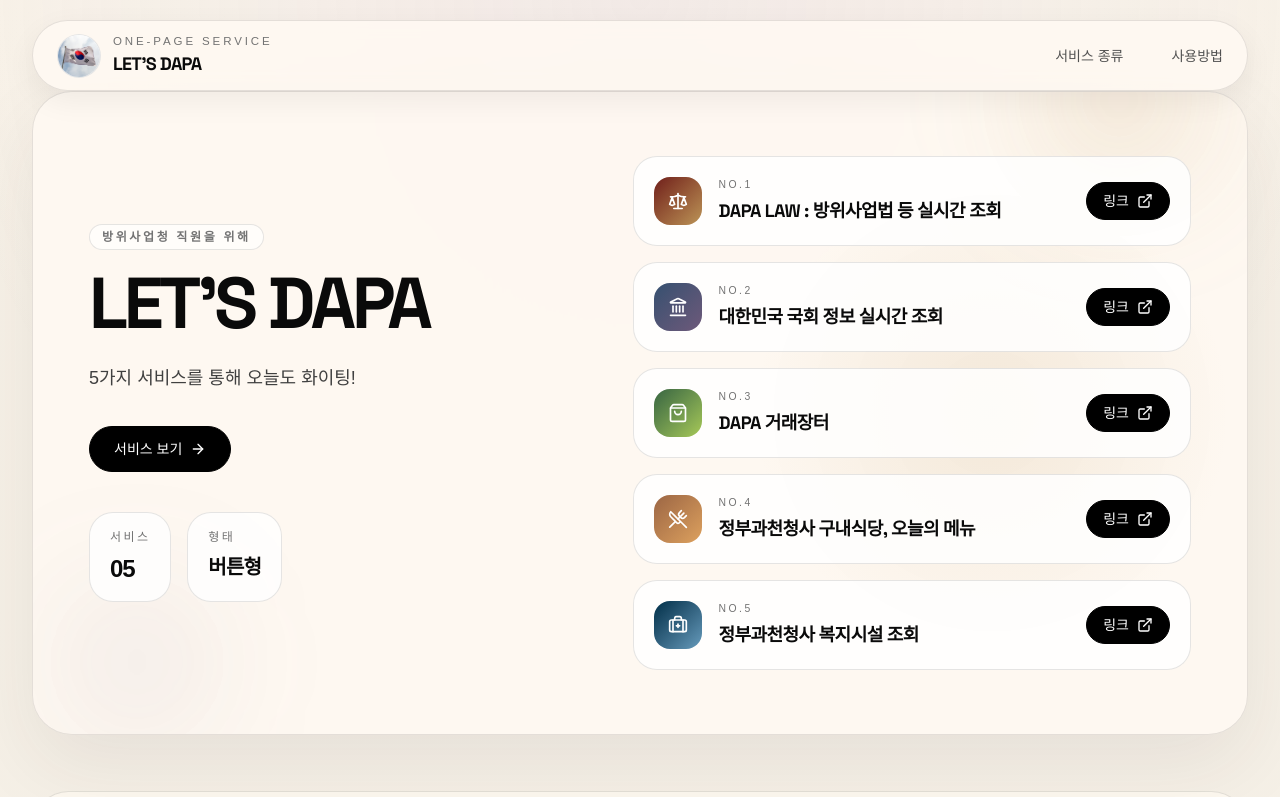
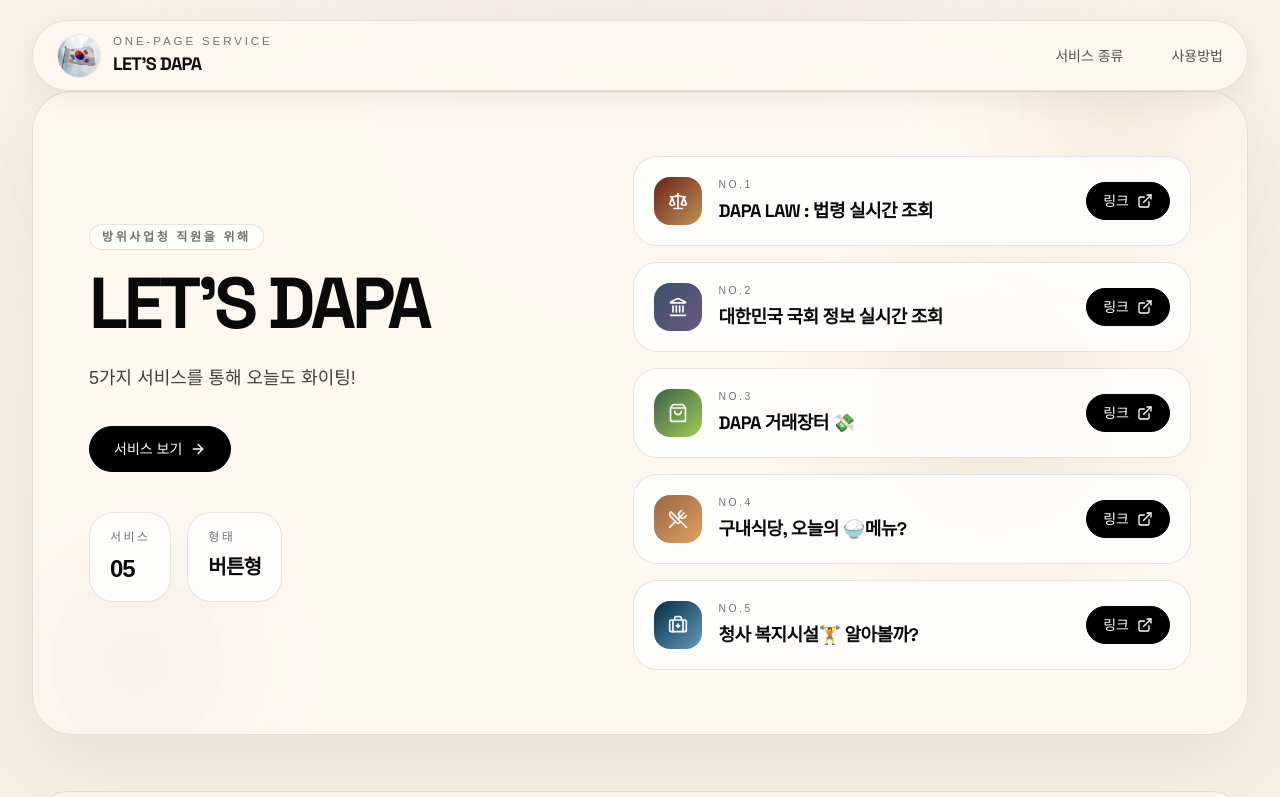
Before and after one commit to ai-studying-man/dapa, a Next.js app: page / in a window 1280 px wide. Shown: the top 797 px of the page. Built offline with nearby package versions, Linux system fonts and the light colour scheme; a web font is replaced by a local one.

Commit message:
Update landing page content

```diff
--- a/src/app/page.tsx
+++ b/src/app/page.tsx
@@ -27,7 +27,7 @@ const services: Service[] = [
   {
     id: "law",
     volume: "No.1",
-    title: "DAPA LAW : 방위사업법 등 실시간 조회",
+    title: "DAPA LAW : 법령 실시간 조회",
     description:
       "국가 법령정보 API를 통해 방위사업 관련 최신 법령을 빠르게 조회할 수 있습니다.",
     tags: ["#방위사업법", "#법령조회", "#업무도구", "#AI검색"],
@@ -51,7 +51,7 @@ const services: Service[] = [
   {
     id: "market",
     volume: "No.3",
-    title: "DAPA 거래장터",
+    title: "DAPA 거래장터 💸",
     description:
       "DAPA 직원 간의 신뢰를 바탕으로 중고거래가 가능한 카카오톡 오픈채팅방입니다.",
     tags: ["#중고거래", "#카카오톡", "#신뢰거래"],
@@ -63,7 +63,7 @@ const services: Service[] = [
   {
     id: "lunch",
     volume: "No.4",
-    title: "정부과천청사 구내식당, 오늘의 메뉴",
+    title: "구내식당, 오늘의 🍚메뉴?",
     description:
       "정부과천청사 구내식당 메뉴를 빠르게 확인할 수 있는 생활 정보 서비스입니다.",
     tags: ["#구내식당", "#점심메뉴", "#과천청사", "#오늘뭐먹지"],
@@ -75,7 +75,7 @@ const services: Service[] = [
   {
     id: "welfare",
     volume: "No.5",
-    title: "정부과천청사 복지시설 조회",
+    title: "청사 복지시설🏋️ 알아볼까?",
     description:
       "청사 내 복지시설과 편의 공간을 한 번에 확인할 수 있는 안내형 서비스입니다.",
     tags: ["#쾌적한청사생활", "#복지시설", "#은행", "#약국", "#식당", "#병원", "#대출", "#이발소"],
```
